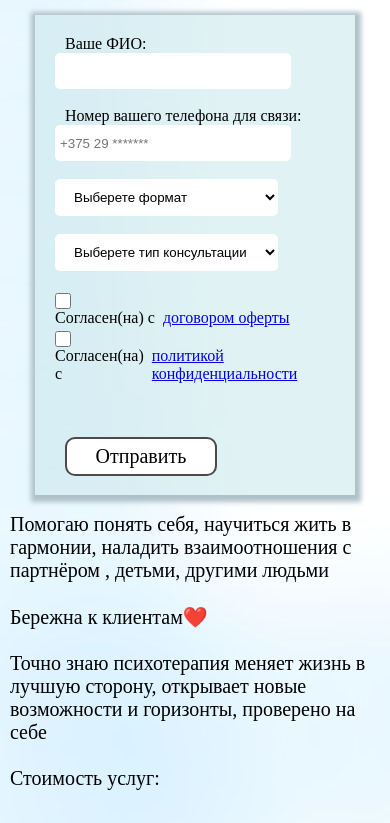
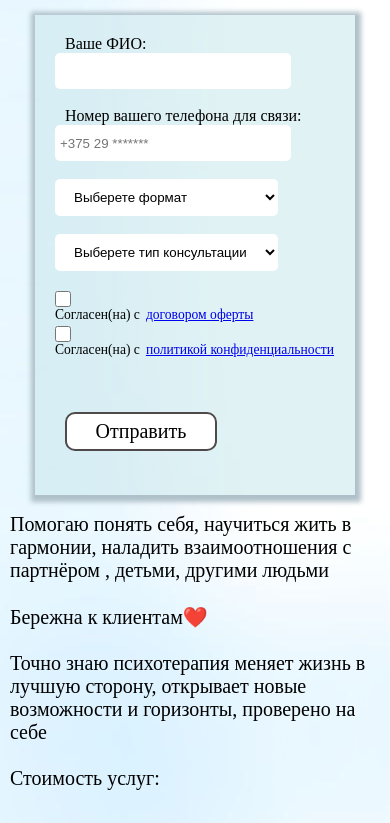
Before and after one commit to angelina2702/psychologist_Inna_Yakovskaya, a plain HTML site: page index.html in a window 390 px wide. Shown: the part 1335-2158 px from the top of the page. Drawn offline with Linux system fonts and the light colour scheme.

Commit message:
Add files via upload

```diff
--- a/style.css
+++ b/style.css
@@ -298,19 +298,22 @@ body{
 	justify-content: center;
 	align-items: center;
 }
-.offer{
-  font-size: 1rem;
+.offer {
+    font-size: 0.85rem;
+    line-height: 1.2;
+}
+input[type="checkbox"] {
+    flex-shrink: 0;
+    width: 16px; /* Фиксированный размер чекбокса */
+    height: 16px;
+    margin: 0;
+    padding: 0;
 }
 label {
     display: flex;
-    align-items: flex-start; /* Изменил на flex-start */
-    gap: 8px;
-    cursor: pointer;
-}
-
-input[type="checkbox"] {
-    flex-shrink: 0; /* Запрещаем чекбоксу сжиматься */
-    margin-top: 3px; /* Небольшая корректировка по вертикали */
+    align-items: flex-start;
+    gap: 6px;
+    flex-wrap: nowrap; /* Запрещаем перенос */
 }
 form {
 	width: 20rem;
```
